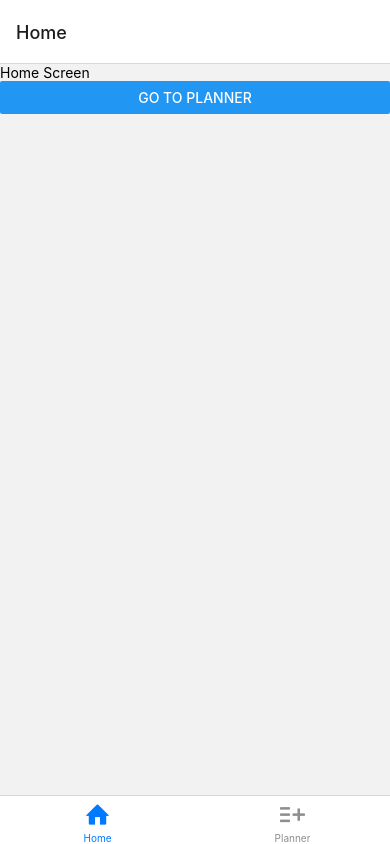
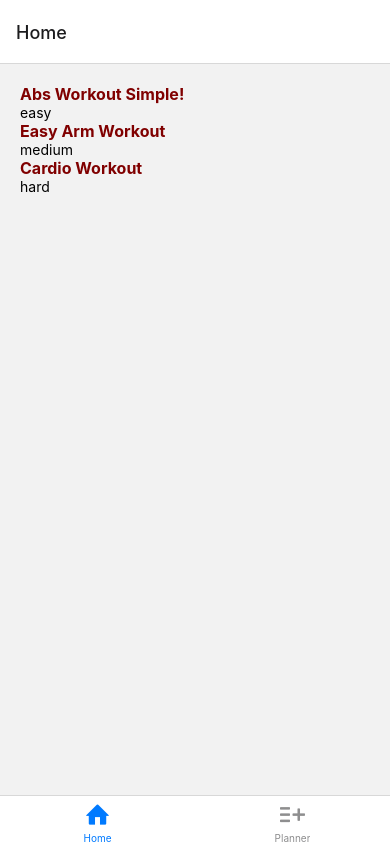
Before and after one commit to stephenprin/WorkoutApp-React-Native, a React Native app: screen /Home in a window 390 px wide. Built offline with nearby package versions, Linux system fonts and the light colour scheme.

Commit message:
home display of data

```diff
--- a/screens/HomeScreen.tsx
+++ b/screens/HomeScreen.tsx
@@ -1,21 +1,49 @@
-import { View, Text, Button } from 'react-native'
+import { View, Text, Button, StyleSheet, ImageBackground, FlatList } from 'react-native'
 import { NativeStackHeaderProps } from '@react-navigation/native-stack'
 import { useEffect } from 'react'
+import data from '../data.json'
+import { SafeAreaView } from 'react-native-safe-area-context'
 
 
 type navigationType = NativeStackHeaderProps
 
 export default function HomeScreen({ navigation }: navigationType) {
 
-    useEffect(() => {
-        console.log("HomeScreen mounted")
+    const renderItem = ({ item }: any) =>
+        <View>
+              <Text style={styles.title}>{item.name}</Text>
+             <Text style={styles.diff}>{item.difficulty}</Text>
+      </View>
 
-        return () => console.log('Unmounted home' )
-    }, [])
+
+
     return (
-        <View>
-            <Text>Home Screen</Text>
-            <Button title="Go to Planner" onPress={() => navigation.navigate("Planner")} />
-        </View>
+        <SafeAreaView style={styles.container}>
+
+            <FlatList
+                data={data}
+                renderItem={ renderItem}
+                keyExtractor={(item) => item.slug}
+
+            />
+        </SafeAreaView>
     )
 }
+
+
+const styles = StyleSheet.create({
+    container: {
+        padding: 20,
+
+
+    },
+    title:{
+    fontSize: 16,
+        fontWeight: 'bold',
+        color: 'maroon',
+    },
+    diff: {
+        fontSize: 14,
+        color: 'black',
+    }
+})
```
